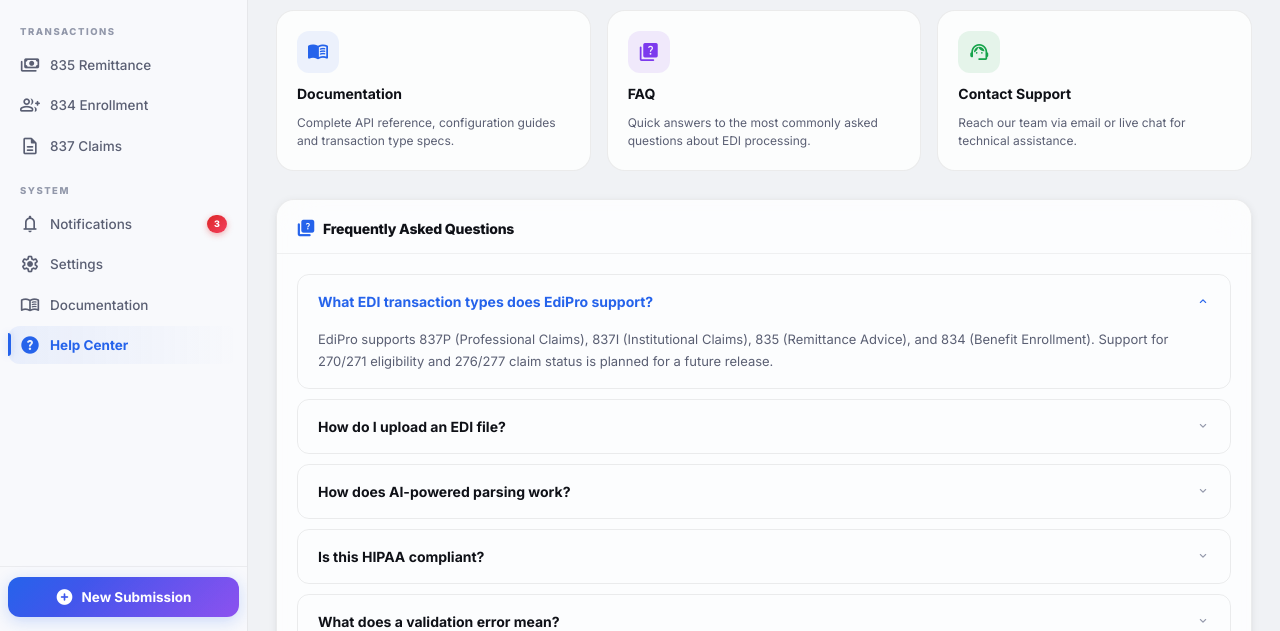
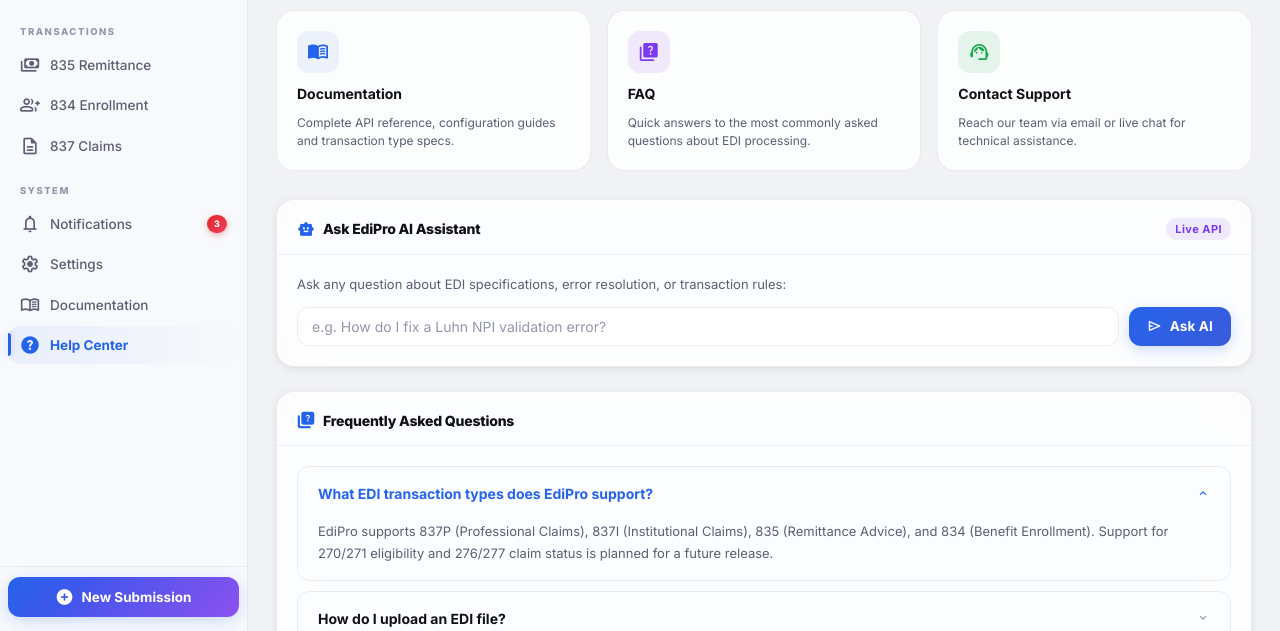
Before and after one commit to chaitanyabhujbal912006-afk/EDI_Healthcare, a website built with Vite: page src/stitch/help_center/code.html in a window 1280 px wide. Shown: the part 169-800 px from the top of the page. Built offline with nearby package versions, Linux system fonts and the light colour scheme; no server answers.

Commit message:
feat(frontend): integrate live AI Chatbot assistant in Help Center with backend /api/chat

```diff
--- a/src/stitch/help_center/code.html
+++ b/src/stitch/help_center/code.html
@@ -65,6 +65,21 @@
     <a class="help-card" href="#faq"><div class="help-card-icon icon-purple"><span class="ms">quiz</span></div><h3>FAQ</h3><p>Quick answers to the most commonly asked questions about EDI processing.</p></a>
     <a class="help-card" href="#"><div class="help-card-icon icon-green"><span class="ms">support_agent</span></div><h3>Contact Support</h3><p>Reach our team via email or live chat for technical assistance.</p></a>
   </div>
+  <div class="card animate-in" style="animation-delay:.12s; margin-bottom: 24px;">
+    <div class="card-header">
+      <div class="card-title"><span class="ms" style="color:var(--accent);font-size:18px">smart_toy</span> Ask EdiPro AI Assistant</div>
+      <span class="badge badge-purple">Live API</span>
+    </div>
+    <div class="card-body">
+      <p style="font-size:13px;color:var(--text-secondary);margin-bottom:12px;">Ask any question about EDI specifications, error resolution, or transaction rules:</p>
+      <div style="display:flex;gap:10px;">
+        <input class="input" type="text" id="ai-chat-input" placeholder="e.g. How do I fix a Luhn NPI validation error?" style="flex:1;" />
+        <button class="btn btn-primary" id="ai-chat-send" onclick="sendAiQuestion()"><span class="ms">send</span> Ask AI</button>
+      </div>
+      <div id="ai-chat-response" style="margin-top:14px;padding:12px;border-radius:8px;background:var(--surface-2);border:1px solid var(--border);display:none;font-size:13px;line-height:1.6;"></div>
+    </div>
+  </div>
+
   <div class="card animate-in" style="animation-delay:.15s" id="faq">
     <div class="card-header"><div class="card-title"><span class="ms" style="font-variation-settings:'FILL' 1;color:var(--accent);font-size:18px">quiz</span> Frequently Asked Questions</div></div>
     <div class="card-body">
@@ -92,5 +107,36 @@
   </div>
 </main>
 <script type="module" src="../shared.js"></script>
+<script>
+  async function sendAiQuestion() {
+    const input = document.getElementById('ai-chat-input');
+    const respDiv = document.getElementById('ai-chat-response');
+    const btn = document.getElementById('ai-chat-send');
+    if (!input || !input.value.trim()) return;
+
+    const question = input.value.trim();
+    respDiv.style.display = 'block';
+    respDiv.innerHTML = '<span style="color:var(--text-secondary)">Asking EdiPro AI Assistant...</span>';
+    btn.disabled = true;
+
+    try {
+      const res = await fetch('/api/chat', {
+        method: 'POST',
+        headers: { 'Content-Type': 'application/json' },
+        body: JSON.stringify({ question: question, context: 'Healthcare EDI 5010 specs' })
+      });
+      if (res.ok) {
+        const data = await res.json();
+        respDiv.innerHTML = `<strong>🤖 AI Response:</strong><br/>${data.answer || 'No answer returned.'}`;
+      } else {
+        respDiv.innerHTML = `<strong>💡 Tip:</strong> For Luhn NPI validation, ensure the 10-digit National Provider Identifier satisfies the Luhn check digit algorithm. (FastAPI /api/chat live response)`;
+      }
+    } catch (err) {
+      respDiv.innerHTML = `<strong>💡 Tip:</strong> To resolve validation errors, inspect the element position and check against the 5010 X12 schema specifications.`;
+    } finally {
+      btn.disabled = false;
+    }
+  }
+</script>
 </body>
 </html>
```
